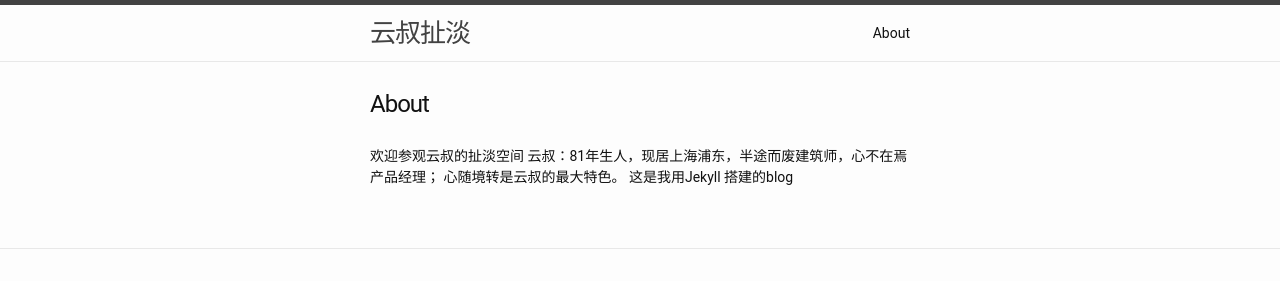
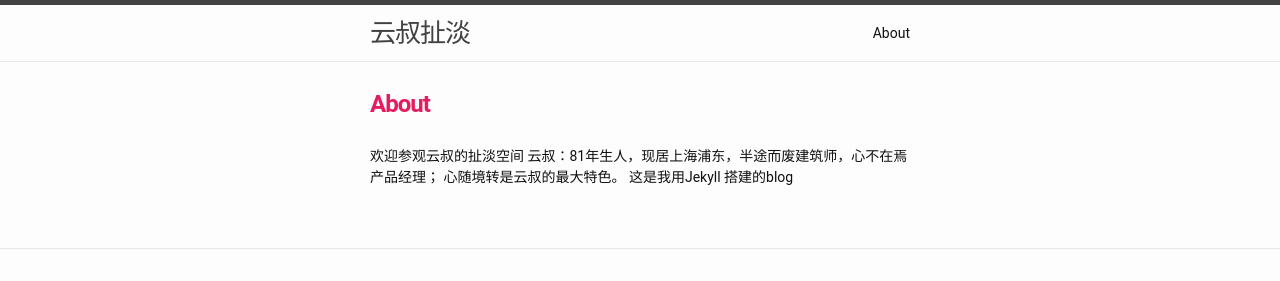
Before and after one commit to leoshcn/leoshcn.github.io, a Jekyll site: the page built from about.md, in a window 1280 px wide. Shown: the top 281 px of the page. Built offline with Jekyll 4.4.1, drawn with Linux system fonts in a browser that asks for light colours.

Commit message:
h1 style

```diff
--- a/_sass/_base.scss
+++ b/_sass/_base.scss
@@ -85,7 +85,9 @@ h1, h2, h3, h4, h5, h6 {
 }
 
 h1 {
-    font-size: 12px;
+    font-size: 14px;
+	font-weight: 600;
+	color: #e51d5f;
 }
 
 
```
